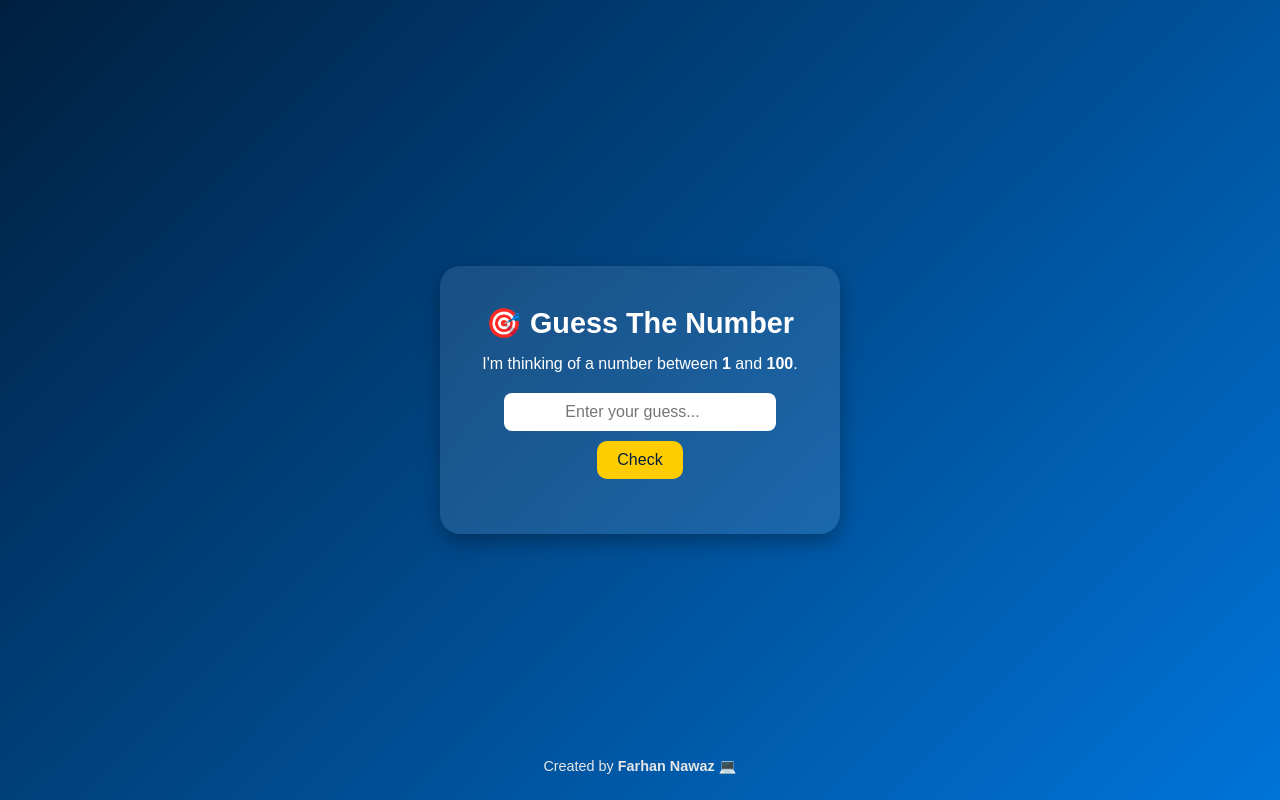
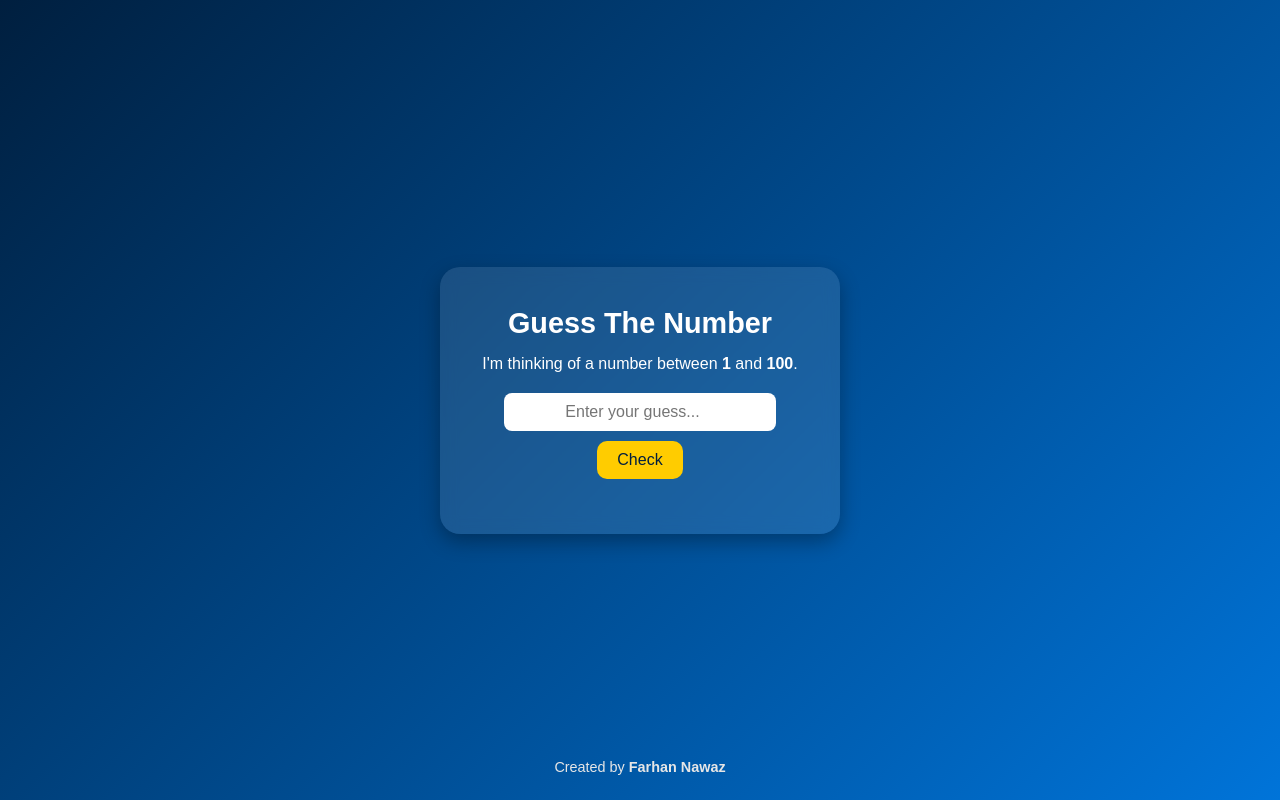
Before and after one commit to farhannawazofficial/Guess-The-Number-Game, a plain HTML site: page index.html in a window 1280 px wide. Drawn offline with Linux system fonts and the light colour scheme.

Commit message:
Fix HTML formatting and update game title

```diff
--- a/index.html
+++ b/index.html
@@ -8,7 +8,7 @@
 </head>
 <body>
     <div class="game-container">
-        <h1>🎯 Guess The Number</h1>
+        <h1>Guess The Number</h1>
         <p>I'm thinking of a number between <strong>1</strong> and <strong>100</strong>.</p>
         <input type="number" id="guessInput" placeholder="Enter your guess..." min="1" max="100">
         <button id="checkBtn">Check</button>
@@ -16,11 +16,11 @@
         <p id="message"></p>
         <p id="attempts"></p>
 
-        <button id="restartBtn" class="hidden">Play Again 🔁</button>
+        <button id="restartBtn" class="hidden">Play Again </button>
     </div>
 
     <footer>
-        <p>Created by <strong>Farhan Nawaz</strong> 💻</p>
+        <p>Created by <strong>Farhan Nawaz</strong> </p>
     </footer>
 
     <script src="script.js"></script>
```
